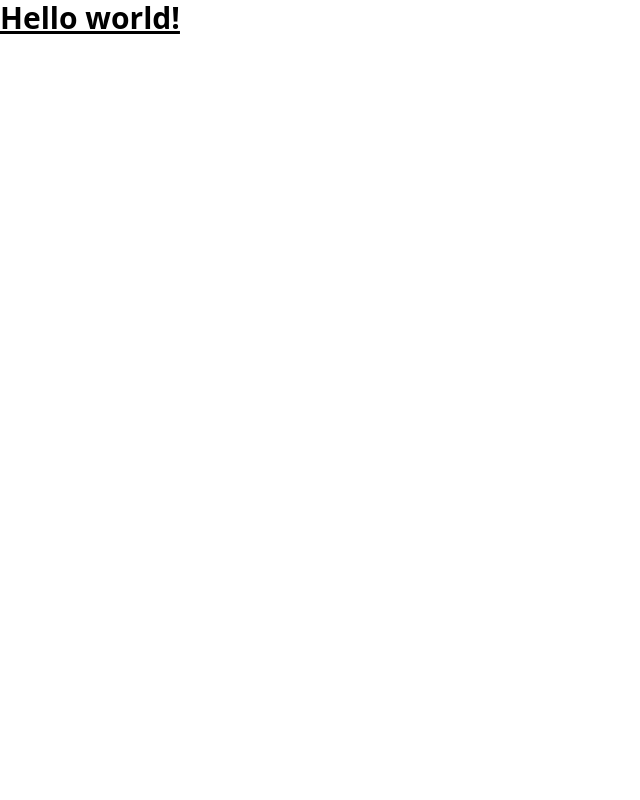
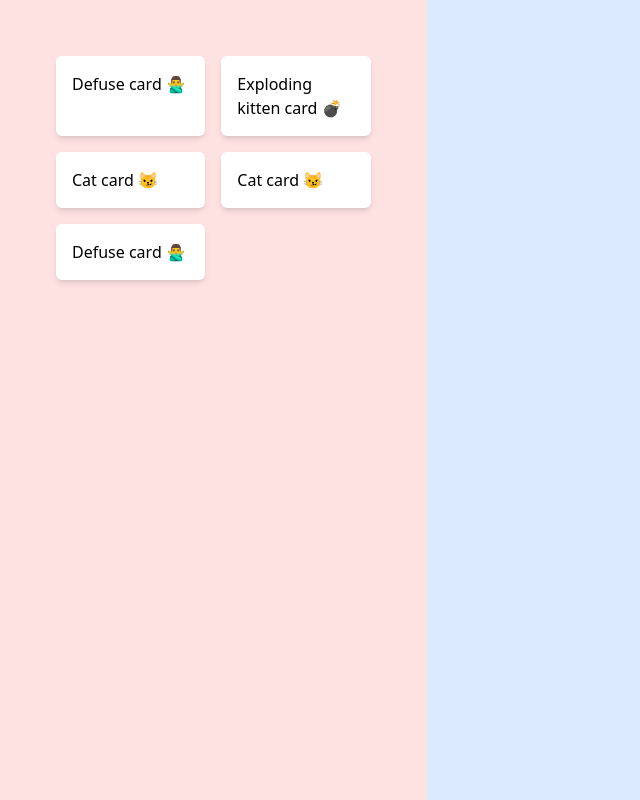
Before and after one commit to MuskanGarg24/Exploding-Kitten, a React (Vite) app in the folder client/: page / in a window 1280 px wide. Shown: the whole page, without its empty margins (0-640 px from the left). Built offline with nearby package versions, Linux system fonts and the light colour scheme.

Commit message:
game rules implementation

```diff
--- a/client/src/App.jsx
+++ b/client/src/App.jsx
@@ -1,11 +1,124 @@
-import React from 'react'
+import React, { useState } from "react";
+import Card from "./components/Card";
 
 const App = () => {
+  // Define the card names
+  const cardNames = [
+    "Cat card 😼",
+    "Defuse card 🙅‍♂️",
+    "Shuffle card 🔀",
+    "Exploding kitten card 💣",
+  ];
+
+  const [drawnCards, setDrawnCards] = useState([]);
+  const [defuseCount, setDefuseCount] = useState(0);
+  const [message, setMessage] = useState("");
+  const [selectedCardNames, setSelectedCardNames] = useState([]);
+
+  // Function to shuffle an array
+  const shuffleArray = (array) => {
+    for (let i = array.length - 1; i > 0; i--) {
+      const j = Math.floor(Math.random() * (i + 1));
+      [array[i], array[j]] = [array[j], array[i]];
+    }
+    return array;
+  };
+
+  // Shuffle the card names array
+  const shuffledCardNames = shuffleArray(cardNames);
+
+  // Initialize the selected cards
+  useState(() => {
+    const initialSelectedCardNames = [];
+    for (let i = 0; i < 5; i++) {
+      const randomIndex = Math.floor(Math.random() * shuffledCardNames.length);
+      initialSelectedCardNames.push(shuffledCardNames[randomIndex]);
+    }
+    setSelectedCardNames(initialSelectedCardNames);
+  });
+
+  // draw a card
+  const drawCard = (cardType) => {
+    const nextCardIndex = selectedCardNames.findIndex(
+      (card) => card === cardType
+    );
+    if (nextCardIndex === -1) {
+      setMessage("Invalid card!");
+      return;
+    }
+    const updatedSelectedCardNames = [...selectedCardNames];
+    updatedSelectedCardNames.splice(nextCardIndex, 1); // Remove the drawn card from the array
+    switch (cardType) {
+      case "Cat card 😼":
+        setDrawnCards([...drawnCards, cardType]);
+        setMessage("You drew a cat card! Keep Going!");
+        break;
+      case "Defuse card 🙅‍♂️":
+        setDefuseCount(defuseCount + 1);
+        setMessage("You drew a defuse card! You can diffuse the next bomb!");
+        break;
+      case "Exploding kitten card 💣":
+        if (defuseCount > 0) {
+          setDefuseCount(defuseCount - 1);
+          setMessage("You drew an exploding kitten card, but you defused it!");
+        } else {
+          setMessage("You drew an exploding kitten card! You lost!");
+          return;
+        }
+        break;
+      case "Shuffle card 🔀":
+        setMessage("You drew a shuffle card! Restarted the game!");
+        break;
+      default:
+        setMessage("You drew an unknown card! Keep Going!");
+        break;
+    }
+    setSelectedCardNames(updatedSelectedCardNames);
+  };
+
+  // if all the cards are removed display you win
+  if (
+    selectedCardNames.length === 0 &&
+    message !== "You drew a shuffle card! Restarted the game!"
+  ) {
+    return (
+      <div className="h-screen flex items-center justify-center">
+        <h1 className="text-4xl">You win!</h1>
+      </div>
+    );
+  }
+
+  // if exploded bomb card is drawn display you lost
+  if (message === "You drew an exploding kitten card! You lost!") {
+    return (
+      <div className="h-screen flex items-center justify-center">
+        <h1 className="text-4xl">You lost!</h1>
+      </div>
+    );
+  }
+
+  if (message === "You drew a shuffle card! Restarted the game!") {
+    return (
+      <div className="h-screen flex items-center justify-center">
+        <h1 className="text-4xl">Game Restarted!</h1>
+      </div>
+    );
+  }
+
   return (
-    <h1 className="text-3xl font-bold underline">
-      Hello world!
-    </h1>
-  )
-}
+    <>
+      <div className="grid grid-cols-3 h-screen">
+        <div className="bg-red-100 col-span-1">
+          <div className="grid grid-cols-2 gap-4 mt-14 px-14">
+            {selectedCardNames.map((name, index) => (
+              <Card key={index} name={name} drawCard={drawCard} />
+            ))}
+          </div>
+        </div>
+        <div className="bg-blue-100 col-span-2">{message}</div>
+      </div>
+    </>
+  );
+};
 
-export default App
+export default App;
--- /dev/null
+++ b/client/src/components/Card.jsx
@@ -0,0 +1,18 @@
+import React from "react";
+
+const Card = ({ name, drawCard }) => {
+  const handleClick = () => {
+    drawCard(name);
+  };
+
+  return (
+    <div
+      className="bg-white p-4 rounded-md shadow-md cursor-pointer"
+      onClick={handleClick}
+    >
+      <p>{name}</p>
+    </div>
+  );
+};
+
+export default Card;
```
